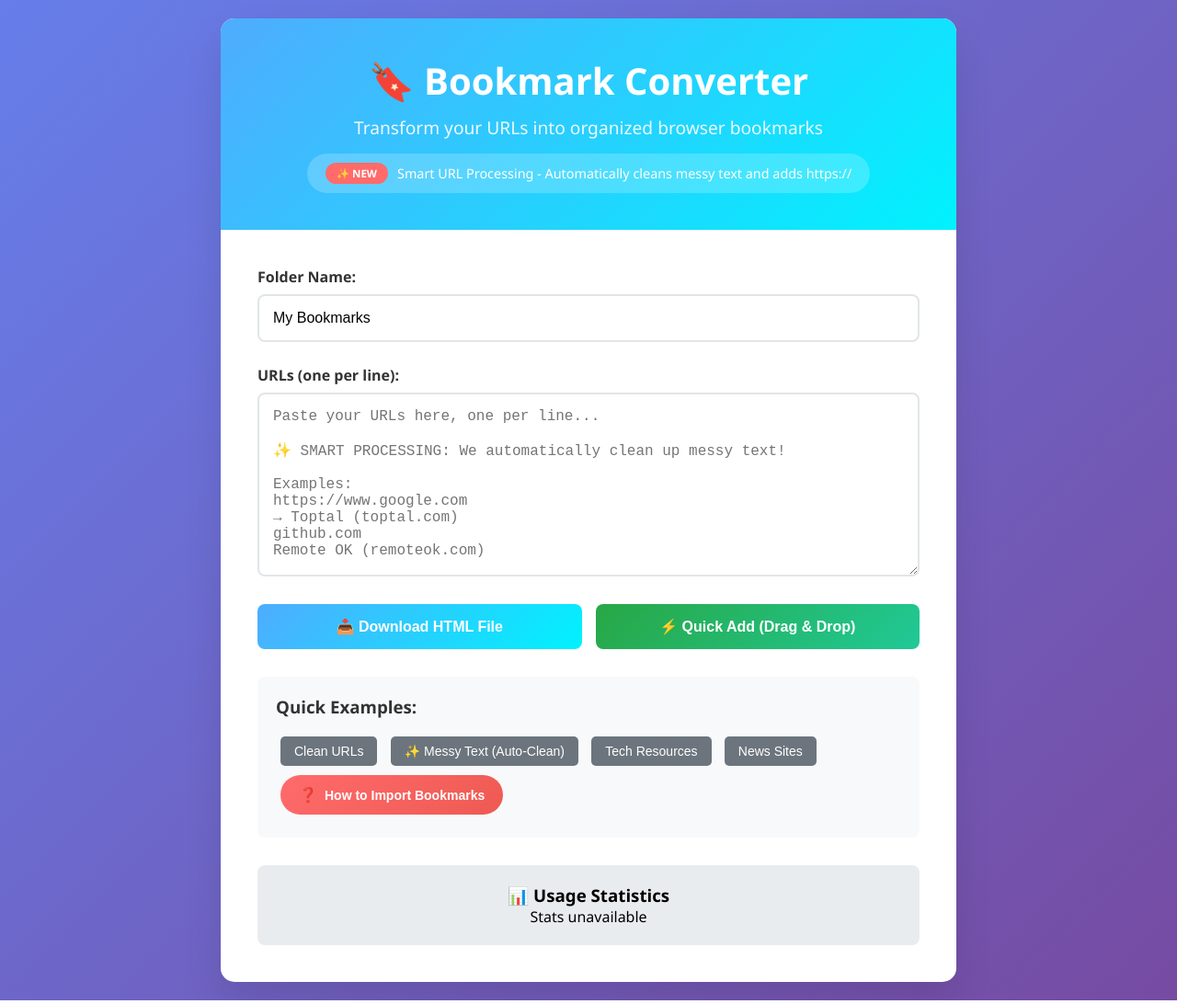
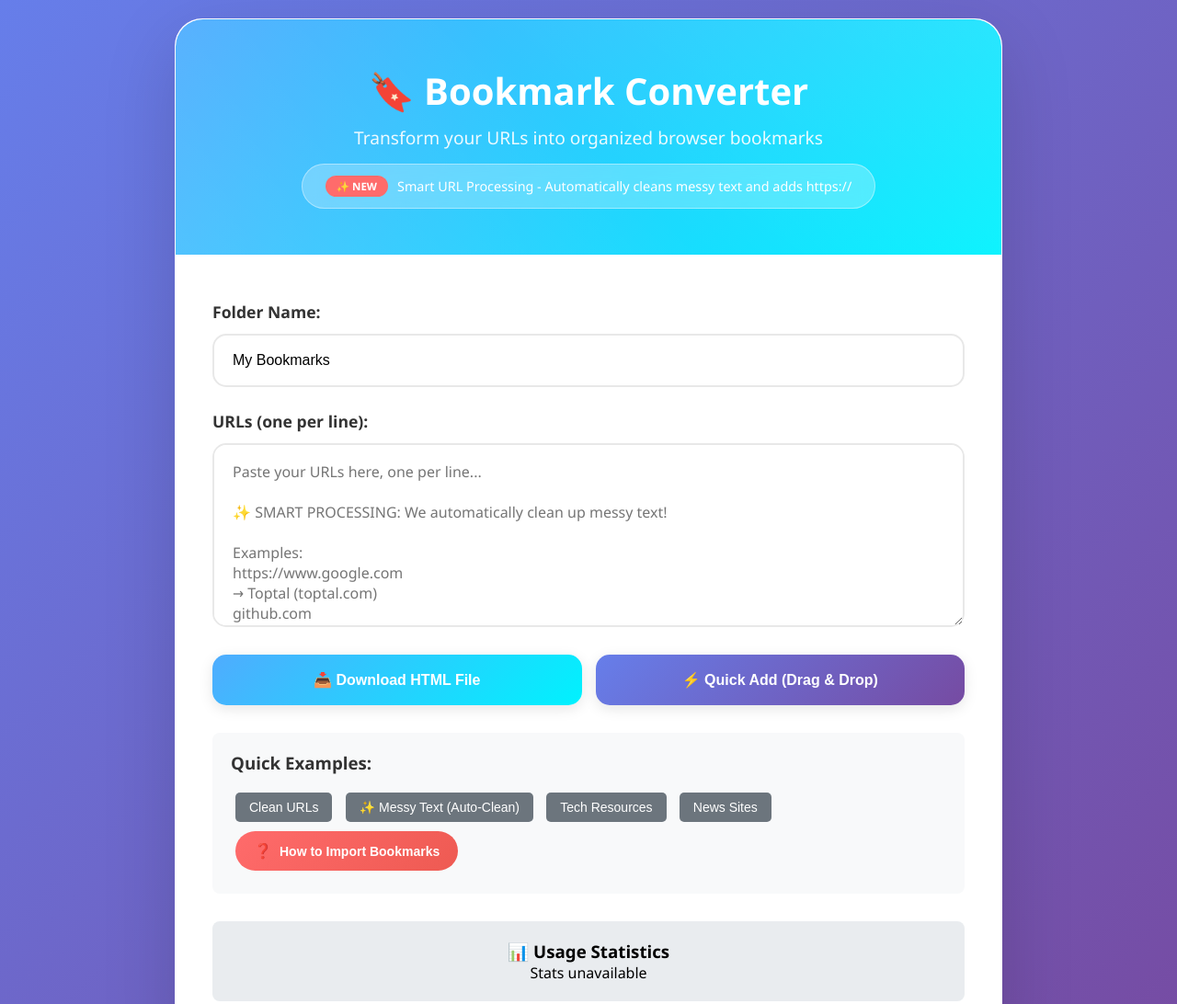
Before and after one commit to harish-govindasamy/bookmark-converter, a plain HTML site: page templates/index.html in a window 1280 px wide. Shown: the top 1092 px of the page at 92% size. Drawn offline with Linux system fonts and the light colour scheme.

Commit message:
Redesign UI to full-page form with curved borders and beautiful background - modern glassmorphism design

```diff
--- a/templates/index.html
+++ b/templates/index.html
@@ -15,44 +15,71 @@
             font-family: 'Segoe UI', Tahoma, Geneva, Verdana, sans-serif;
             background: linear-gradient(135deg, #667eea 0%, #764ba2 100%);
             min-height: 100vh;
+            display: flex;
+            align-items: center;
+            justify-content: center;
             padding: 20px;
         }
 
         .container {
-            max-width: 800px;
-            margin: 0 auto;
-            background: white;
-            border-radius: 15px;
-            box-shadow: 0 20px 40px rgba(0,0,0,0.1);
+            width: 95%;
+            max-width: 900px;
+            background: rgba(255, 255, 255, 0.95);
+            border-radius: 30px;
+            box-shadow: 0 25px 80px rgba(0, 0, 0, 0.15);
+            backdrop-filter: blur(15px);
+            border: 1px solid rgba(255, 255, 255, 0.3);
             overflow: hidden;
         }
 
         .header {
             background: linear-gradient(135deg, #4facfe 0%, #00f2fe 100%);
             color: white;
-            padding: 40px;
+            padding: 50px 40px;
             text-align: center;
+            border-radius: 30px 30px 0 0;
+            position: relative;
+            overflow: hidden;
+        }
+
+        .header::before {
+            content: '';
+            position: absolute;
+            top: 0;
+            left: 0;
+            right: 0;
+            bottom: 0;
+            background: linear-gradient(45deg, rgba(255,255,255,0.1) 0%, transparent 50%, rgba(255,255,255,0.1) 100%);
+            pointer-events: none;
         }
 
         .header h1 {
             font-size: 2.5em;
             margin-bottom: 10px;
+            position: relative;
+            z-index: 1;
         }
 
         .header p {
             font-size: 1.2em;
             opacity: 0.9;
+            position: relative;
+            z-index: 1;
         }
 
         .feature-highlight {
             margin-top: 15px;
-            padding: 10px 20px;
-            background: rgba(255, 255, 255, 0.2);
+            padding: 12px 25px;
+            background: rgba(255, 255, 255, 0.25);
             border-radius: 25px;
             display: inline-flex;
             align-items: center;
             gap: 10px;
             font-size: 0.9em;
+            border: 1px solid rgba(255, 255, 255, 0.4);
+            position: relative;
+            z-index: 1;
+            backdrop-filter: blur(10px);
         }
 
         .feature-badge {
@@ -65,7 +92,8 @@
         }
 
         .content {
-            padding: 40px;
+            padding: 50px 40px;
+            background: rgba(255, 255, 255, 0.98);
         }
 
         .form-group {
@@ -74,29 +102,34 @@
 
         label {
             display: block;
-            margin-bottom: 8px;
+            margin-bottom: 12px;
             font-weight: 600;
             color: #333;
+            font-size: 1.1em;
         }
 
         input[type="text"], textarea {
             width: 100%;
-            padding: 15px;
-            border: 2px solid #e1e5e9;
-            border-radius: 8px;
+            padding: 18px 20px;
+            border: 2px solid #e8e8e8;
+            border-radius: 15px;
             font-size: 16px;
-            transition: border-color 0.3s;
+            transition: all 0.3s ease;
+            background: rgba(255, 255, 255, 0.9);
+            backdrop-filter: blur(5px);
         }
 
         input[type="text"]:focus, textarea:focus {
             outline: none;
             border-color: #4facfe;
+            box-shadow: 0 0 0 3px rgba(79, 172, 254, 0.1);
+            transform: translateY(-1px);
         }
 
         textarea {
             min-height: 200px;
             resize: vertical;
-            font-family: 'Courier New', monospace;
+            font-family: 'Segoe UI', Tahoma, Geneva, Verdana, sans-serif;
         }
 
         .action-buttons {
@@ -108,16 +141,34 @@
 
         .btn {
             border: none;
-            padding: 15px 20px;
-            border-radius: 8px;
+            padding: 18px 25px;
+            border-radius: 15px;
             font-size: 16px;
             font-weight: 600;
             cursor: pointer;
-            transition: all 0.2s;
+            transition: all 0.3s ease;
             display: flex;
             align-items: center;
             justify-content: center;
             gap: 8px;
+            box-shadow: 0 4px 15px rgba(0,0,0,0.1);
+            position: relative;
+            overflow: hidden;
+        }
+
+        .btn::before {
+            content: '';
+            position: absolute;
+            top: 0;
+            left: -100%;
+            width: 100%;
+            height: 100%;
+            background: linear-gradient(90deg, transparent, rgba(255,255,255,0.2), transparent);
+            transition: left 0.5s;
+        }
+
+        .btn:hover::before {
+            left: 100%;
         }
 
         .btn-primary {
@@ -126,13 +177,13 @@
         }
 
         .btn-secondary {
-            background: linear-gradient(135deg, #28a745 0%, #20c997 100%);
+            background: linear-gradient(135deg, #667eea 0%, #764ba2 100%);
             color: white;
         }
 
         .btn:hover {
-            transform: translateY(-2px);
-            box-shadow: 0 5px 15px rgba(0,0,0,0.2);
+            transform: translateY(-3px);
+            box-shadow: 0 8px 25px rgba(0,0,0,0.2);
         }
 
         .btn:disabled {
@@ -143,10 +194,13 @@
 
         .result {
             margin-top: 30px;
-            padding: 20px;
-            background: #f8f9fa;
-            border-radius: 8px;
+            padding: 25px;
+            background: rgba(248, 249, 250, 0.9);
+            border-radius: 20px;
             display: none;
+            backdrop-filter: blur(10px);
+            border: 1px solid rgba(255, 255, 255, 0.3);
+            box-shadow: 0 8px 32px rgba(0, 0, 0, 0.1);
         }
 
         .success {
@@ -652,8 +706,42 @@
 
         /* Responsive Design */
         @media (max-width: 768px) {
+            body {
+                padding: 10px;
+            }
+
+            .container {
+                width: 100%;
+                margin: 0;
+                border-radius: 20px;
+            }
+
+            .header {
+                padding: 40px 25px;
+                border-radius: 20px 20px 0 0;
+            }
+
+            .header h1 {
+                font-size: 2em;
+            }
+
+            .content {
+                padding: 40px 25px;
+            }
+
             .action-buttons {
                 grid-template-columns: 1fr;
+                gap: 12px;
+            }
+
+            .btn {
+                padding: 16px 20px;
+                font-size: 15px;
+            }
+
+            input[type="text"], textarea {
+                padding: 15px 18px;
+                border-radius: 12px;
             }
 
             .help-btn {
```
